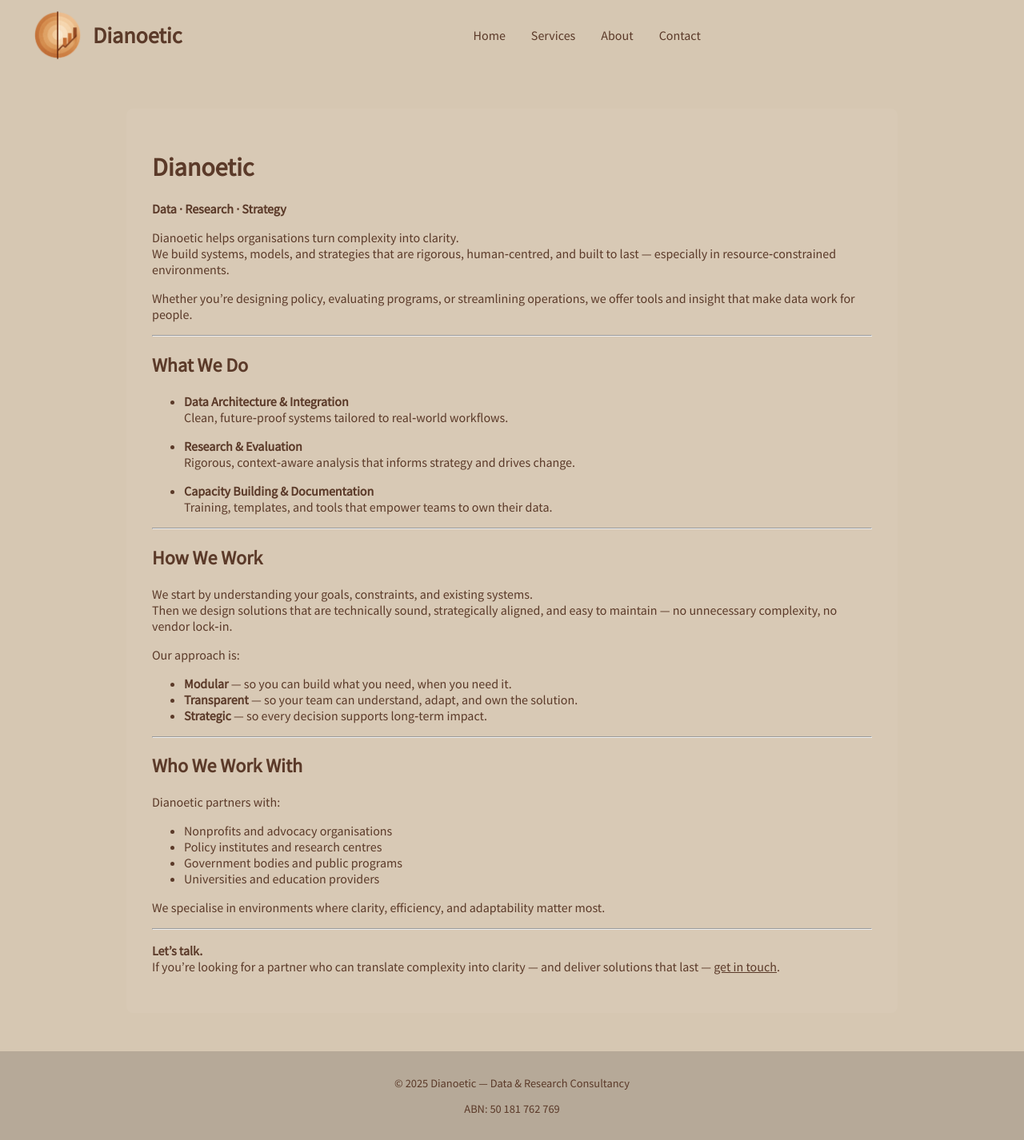
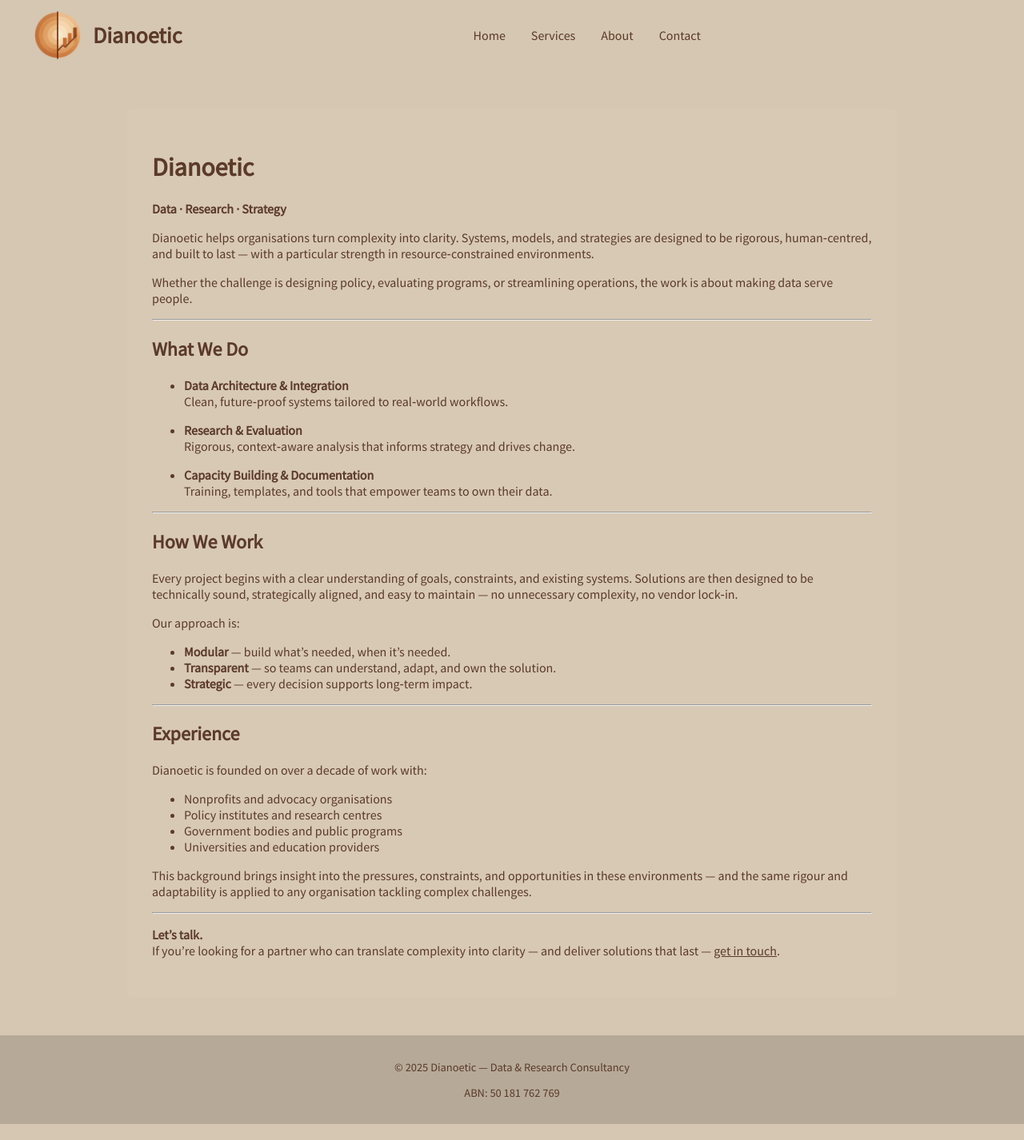
Before and after one commit to pooya-karambakhsh/dianoetic.github.io, a Jekyll site: the page built from index.md, in a window 1280 px wide. Shown: the whole page at 80% size. Built offline with Jekyll 4.4.1, drawn with Linux system fonts in a browser that asks for light colours.

Commit message:
20250910

```diff
--- a/assets/css/main.scss
+++ b/assets/css/main.scss
@@ -133,7 +133,7 @@ html, body {
         font-weight: 500;
 
         &:hover {
-          color: darken($accent, 10%);
+          color: color.adjust($accent, $lightness: -10%);
         }
       }
     }
--- a/index.md
+++ b/index.md
@@ -6,10 +6,9 @@ title: Home
 # Dianoetic
 **Data · Research · Strategy**
 
-Dianoetic helps organisations turn complexity into clarity.
-We build systems, models, and strategies that are rigorous, human‑centred, and built to last — especially in resource‑constrained environments.
+Dianoetic helps organisations turn complexity into clarity. Systems, models, and strategies are designed to be rigorous, human‑centred, and built to last — with a particular strength in resource‑constrained environments.
 
-Whether you're designing policy, evaluating programs, or streamlining operations, we offer tools and insight that make data work for people.
+Whether the challenge is designing policy, evaluating programs, or streamlining operations, the work is about making data serve people.
 
 ---
 
@@ -28,25 +27,25 @@ Whether you're designing policy, evaluating programs, or streamlining operations
 
 ## How We Work
 
-We start by understanding your goals, constraints, and existing systems.
-Then we design solutions that are technically sound, strategically aligned, and easy to maintain — no unnecessary complexity, no vendor lock‑in.
+Every project begins with a clear understanding of goals, constraints, and existing systems. Solutions are then designed to be technically sound, strategically aligned, and easy to maintain — no unnecessary complexity, no vendor lock‑in.
 
 Our approach is:
-- **Modular** — so you can build what you need, when you need it.
-- **Transparent** — so your team can understand, adapt, and own the solution.
-- **Strategic** — so every decision supports long‑term impact.
+- **Modular** — build what’s needed, when it’s needed.
+- **Transparent** — so teams can understand, adapt, and own the solution.
+- **Strategic** — every decision supports long‑term impact.
 
 ---
 
-## Who We Work With
+## Experience
 
-Dianoetic partners with:
+Dianoetic is founded on over a decade of work with:
+
 - Nonprofits and advocacy organisations
 - Policy institutes and research centres
 - Government bodies and public programs
 - Universities and education providers
 
-We specialise in environments where clarity, efficiency, and adaptability matter most.
+This background brings insight into the pressures, constraints, and opportunities in these environments — and the same rigour and adaptability is applied to any organisation tackling complex challenges.
 
 ---
 
```
Also changed, not shown: about.md (+11 -12 lines), contact.md (+1 -1 lines), 7 other files.
